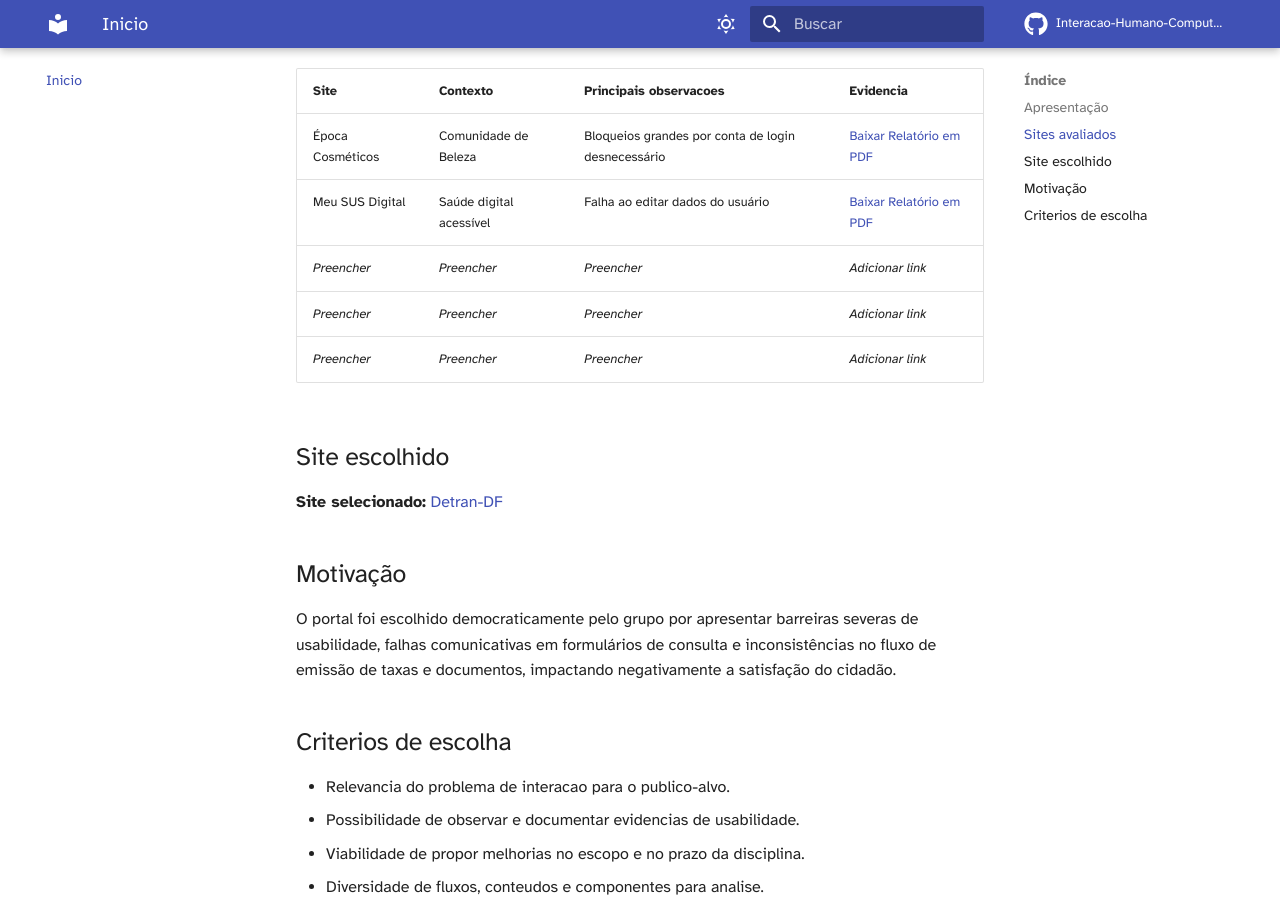
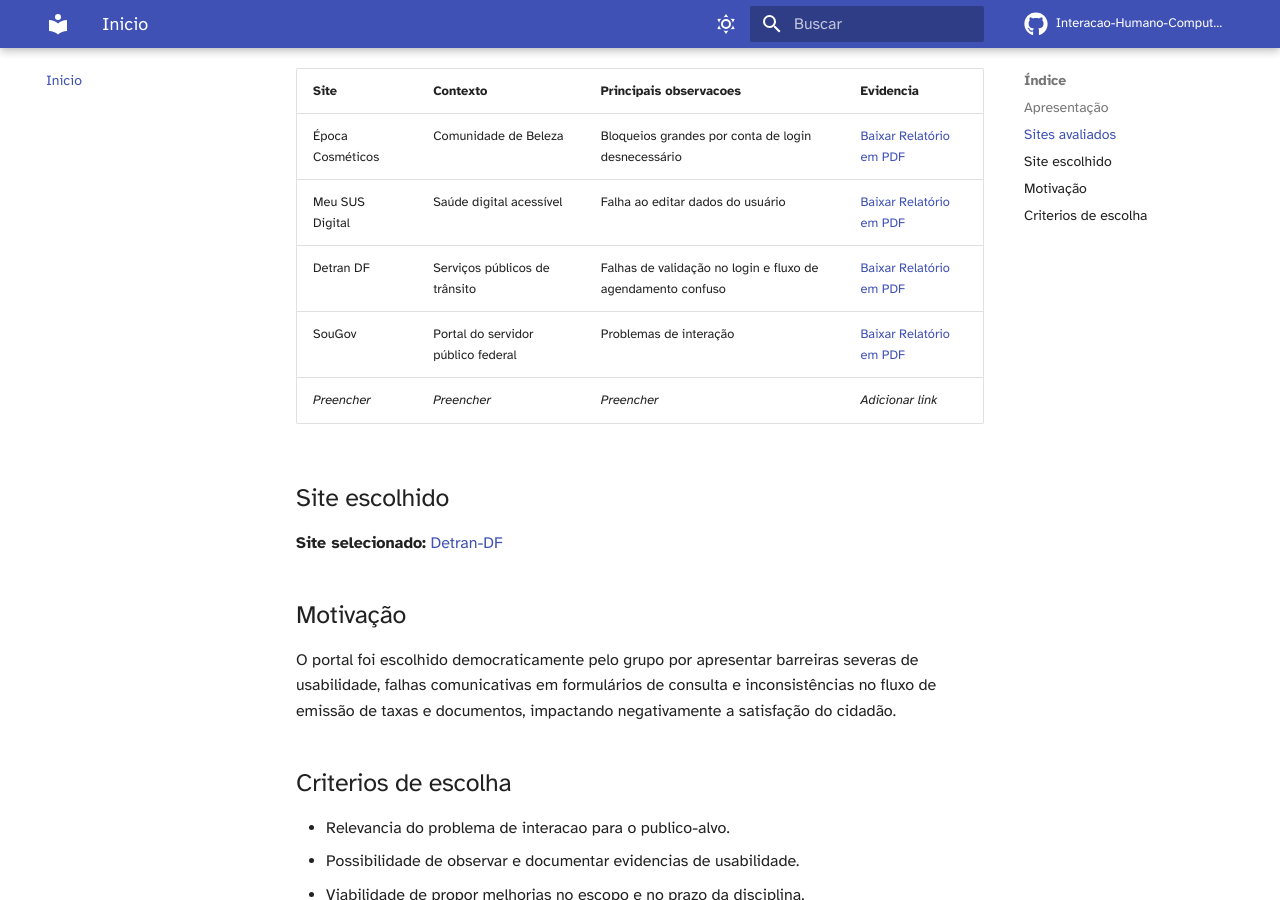
Before and after one commit to Interacao-Humano-Computador/2026.2-Grupo03, an MkDocs documentation site: the page built from docs/index.md, in a window 1280 px wide and 900 px high, scrolled down 404 px. Built offline with MkDocs 1.6.1 and Material for MkDocs 9.7.7, drawn with Linux system fonts in a browser that asks for light colours; comment, search, counter and statistics services are not loaded.

Commit message:
docs: adição na tabela de sites avaliados

```diff
--- a/docs/index.md
+++ b/docs/index.md
@@ -10,8 +10,8 @@ Este site documenta de forma rastreável e acessível o projeto acadêmico de In
 | --- | --- | --- | --- |
 | Época Cosméticos | Comunidade de Beleza | Bloqueios grandes por conta de login desnecessário | [Baixar Relatório em PDF](./planejamento/sites%20avaliados/Henrique%20Schneider%20Fernandes%20da%20Rosa/ProjetoParteIndividualMetodoeAvalição.pdf) |
 | Meu SUS Digital | Saúde digital acessível | Falha ao editar dados do usuário |  [Baixar Relatório em PDF](./planejamento/sites%20avaliados/Henrique%20Schneider%20Fernandes%20da%20Rosa/avaliaoMeuSUSDigital.pdf) |
-| _Preencher_ | _Preencher_ | _Preencher_ | _Adicionar link_ |
-| _Preencher_ | _Preencher_ | _Preencher_ | _Adicionar link_ |
+|Detran DF | Serviços públicos de trânsito | Falhas de validação no login e fluxo de agendamento confuso | [Baixar Relatório em PDF](./planejamento/sites%20avaliados/João%20Vitor%20Tavares%20de%20Sá%20Lima/PlojetoParteIndividualMetodoeAvalição.pdf) |
+| SouGov | Portal do servidor público federal | Problemas de interação | [Baixar Relatório em PDF](./planejamento/sites%20avaliados/João%20Vitor%20Tavares%20de%20Sá%20Lima/SouGovMetodoeAvalição.pdf) |
 | _Preencher_ | _Preencher_ | _Preencher_ | _Adicionar link_ |
 
 ## Site escolhido
```
Also changed, not shown: 3 other files.
